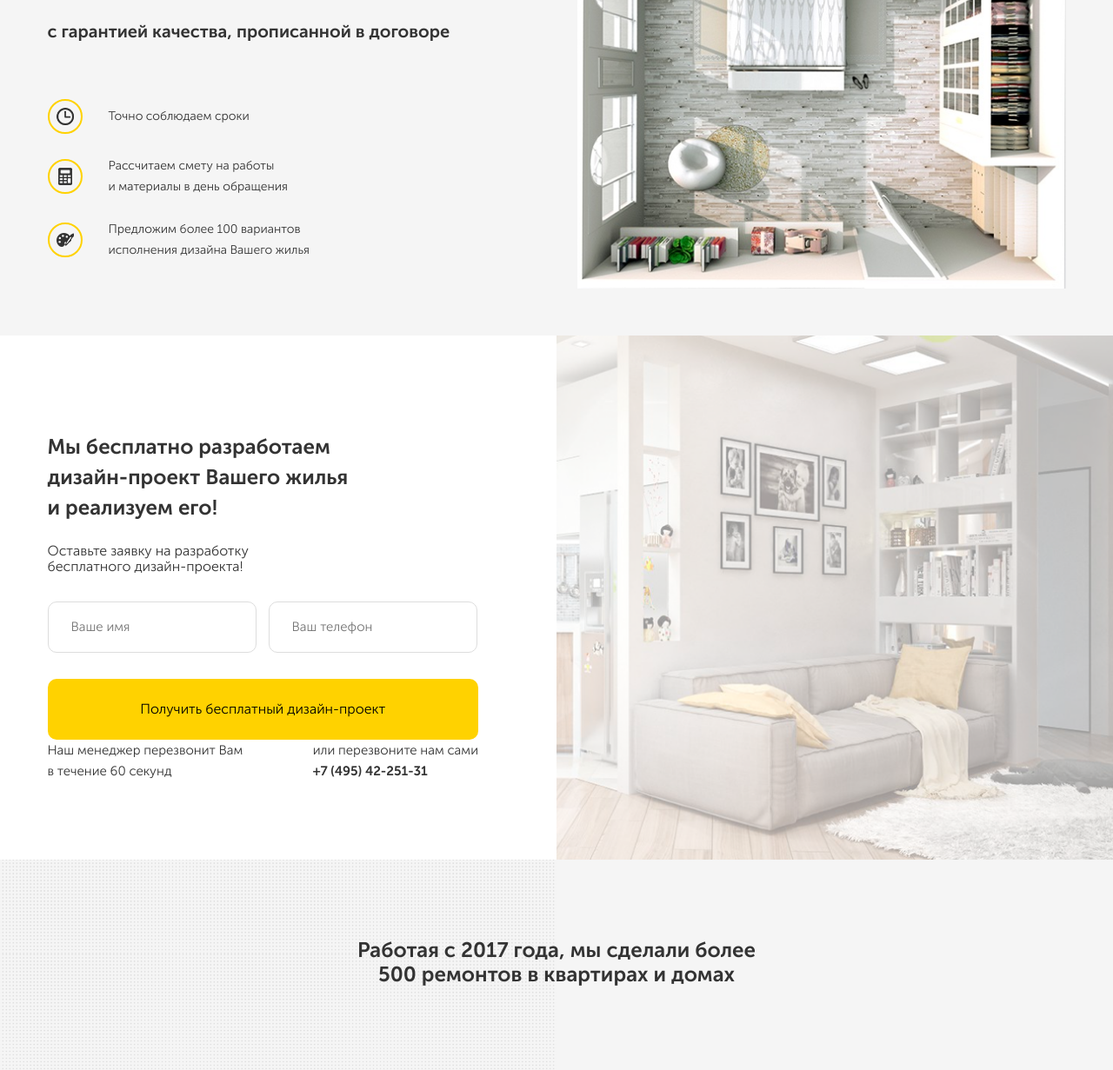
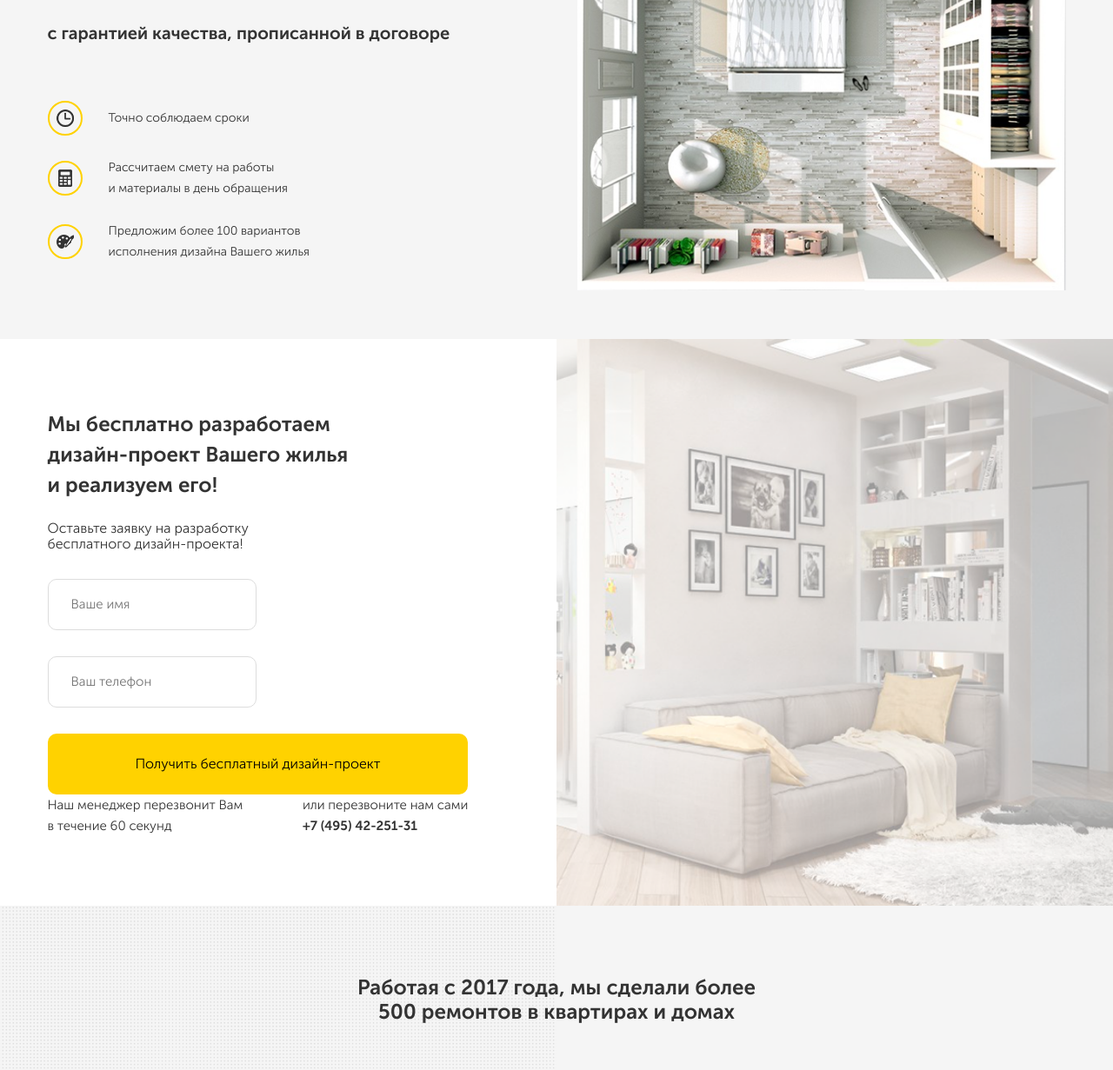
Before and after one commit to alex3287/webstart, a plain HTML site: page src/index.html in a window 1280 px wide. Shown: the part 298-1529 px from the top of the page at 87% size. Drawn offline with nearby package versions, Linux system fonts and the light colour scheme.

Commit message:
fix third bug

```diff
--- a/src/sass/_interface.sass
+++ b/src/sass/_interface.sass
@@ -32,7 +32,7 @@ img
     background-color: lighten($main-color, 10%)
     cursor: pointer
 .section
-  padding: 90px 0
+  padding: 80px 0
   &-title
     font-size: 24px
     +bold
--- a/src/sass/blocks/_hero.sass
+++ b/src/sass/blocks/_hero.sass
@@ -1,5 +1,5 @@
 .hero
-  padding: 50px 0
+  padding: 52px 0
   background-color: $secondary
   &-block
     display: flex
--- a/src/sass/blocks/_offer.sass
+++ b/src/sass/blocks/_offer.sass
@@ -12,7 +12,7 @@
     top: 0
     left: 0
   &-block
-    width: 50%
+    width: 49%
     padding-right: 90px
     position: relative
   &__title
@@ -20,6 +20,7 @@
     line-height: 35px
     margin-bottom: 24px
     text-align: left
+    margin-top: 0
   &__subtitle
     max-width: 250px
     margin-bottom: 30px
```
Also changed, not shown: src/css/style.css, 1 other file.
